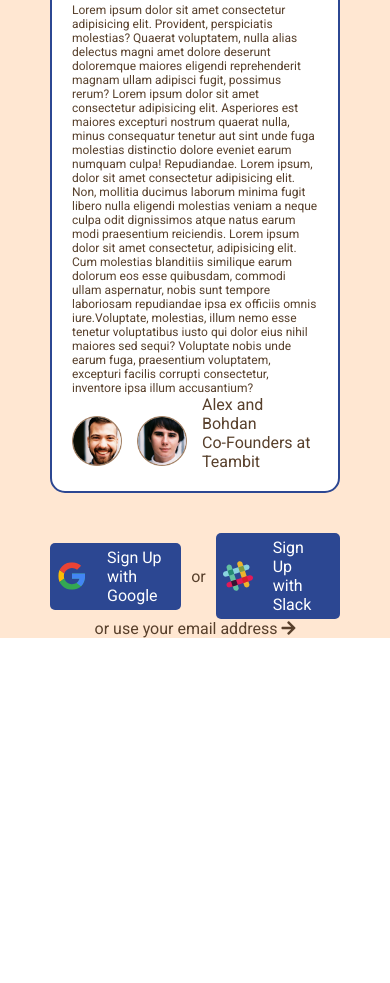
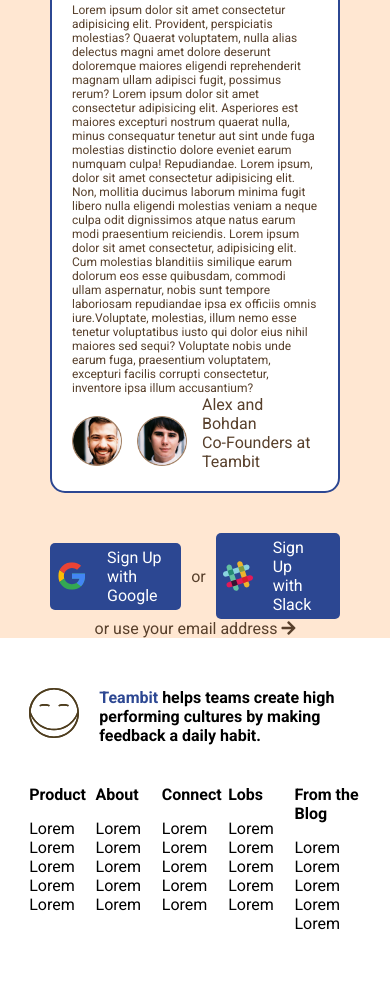
Before and after one commit to williamtruppi/node-sass-teambit, a website: page index.html in a window 390 px wide. Shown: the part 7529-8512 px from the top of the page. Before the commit the page ends 8167 px from the top, so only its background shows below. Drawn offline with nearby package versions, Linux system fonts and the light colour scheme.

Commit message:
footer completato con relativa media query

```diff
--- a/index.html
+++ b/index.html
@@ -274,9 +274,68 @@
     <!-- chiusura main -->
 
     <!-- apertura footer -->
-    <!-- <footer class="d-flex container_large">
+    <footer class="d-flex container_large">
 
-    </footer> -->
+      <div class="footer_info d-flex">
+        <img src="dist/img/logo-small.svg" alt="">
+        <strong><span>Teambit</span> helps teams create high performing cultures by making feedback a daily habit.</strong>
+      </div>
+
+      <div class="footer_list">
+        <strong>Product</strong>
+        <ul>
+          <li>Lorem</li>
+          <li>Lorem</li>
+          <li>Lorem</li>
+          <li>Lorem</li>
+          <li>Lorem</li>
+        </ul>
+      </div>
+
+      <div class="footer_list">
+        <strong>About</strong>
+        <ul>
+          <li>Lorem</li>
+          <li>Lorem</li>
+          <li>Lorem</li>
+          <li>Lorem</li>
+          <li>Lorem</li>
+        </ul>
+      </div>
+
+      <div class="footer_list">
+        <strong>Connect</strong>
+        <ul>
+          <li>Lorem</li>
+          <li>Lorem</li>
+          <li>Lorem</li>
+          <li>Lorem</li>
+          <li>Lorem</li>
+        </ul>
+      </div>
+
+      <div class="footer_list">
+        <strong>Lobs</strong>
+        <ul>
+          <li>Lorem</li>
+          <li>Lorem</li>
+          <li>Lorem</li>
+          <li>Lorem</li>
+          <li>Lorem</li>
+        </ul>
+      </div>
+
+      <div class="footer_list">
+        <strong>From the Blog</strong>
+        <ul>
+          <li>Lorem</li>
+          <li>Lorem</li>
+          <li>Lorem</li>
+          <li>Lorem</li>
+          <li>Lorem</li>
+        </ul>
+      </div>
+    </footer>
     <!-- chiusura footer -->
 
   </div>
--- a/src/Partials/_footer.scss
+++ b/src/Partials/_footer.scss
@@ -0,0 +1,23 @@
+footer{
+  padding: 50px 0;
+
+  .footer_info, .footer_list{
+    width: calc(100% / 6);
+
+    ul{
+      list-style: none;
+    }
+
+    img{
+      height: fit-content;
+    }
+  }
+
+  .footer_list{
+    margin-left: 40px;
+
+    ul{
+      margin-top: 15px;
+    }
+  }
+}
--- a/src/Partials/_mediaquery.scss
+++ b/src/Partials/_mediaquery.scss
@@ -69,6 +69,32 @@
       }
     }
 
+  }
+
+  footer {
+    flex-wrap: wrap;
+
+    .footer_info{
+      min-width: 100%;
+
+      img{
+        height: 50px;
+      }
+
+      strong{
+        margin-left: 20px;
+
+        span{
+          color: $signup_color
+        }
+      }
+    }
+
+    .footer_list {
+      min-width: calc(100% / 5);
+      margin-top: 40px;
+      margin-left: 0;
+    }
   }
 
 }
@@ -158,4 +184,30 @@
 
   }
 
+  footer {
+    flex-wrap: wrap;
+
+    .footer_info {
+      min-width: 100%;
+
+      img {
+        height: 50px;
+      }
+
+      strong {
+        margin-left: 20px;
+
+        span {
+          color: $signup_color
+        }
+      }
+    }
+
+    .footer_list {
+      min-width: calc(100% / 5);
+      margin-top: 40px;
+      margin-left: 0;
+    }
+  }
+
 }
--- a/src/style.scss
+++ b/src/style.scss
@@ -3,4 +3,5 @@
 @import "./Partials/_navbar.scss";
 @import "./Partials/_header.scss";
 @import "./Partials/_main.scss";
+@import "./Partials/_footer.scss";
 @import "./Partials/_mediaquery.scss";
```
Also changed, not shown: dist/css/style.css.
